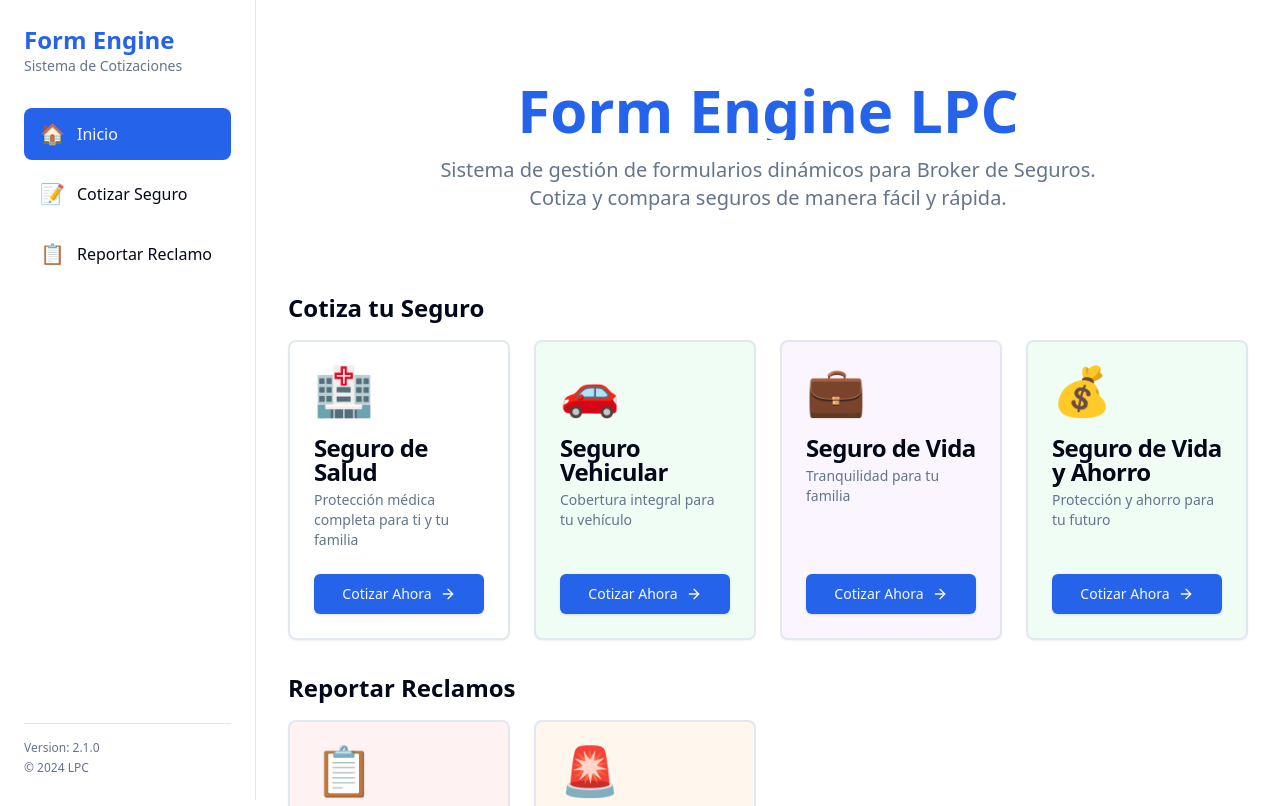
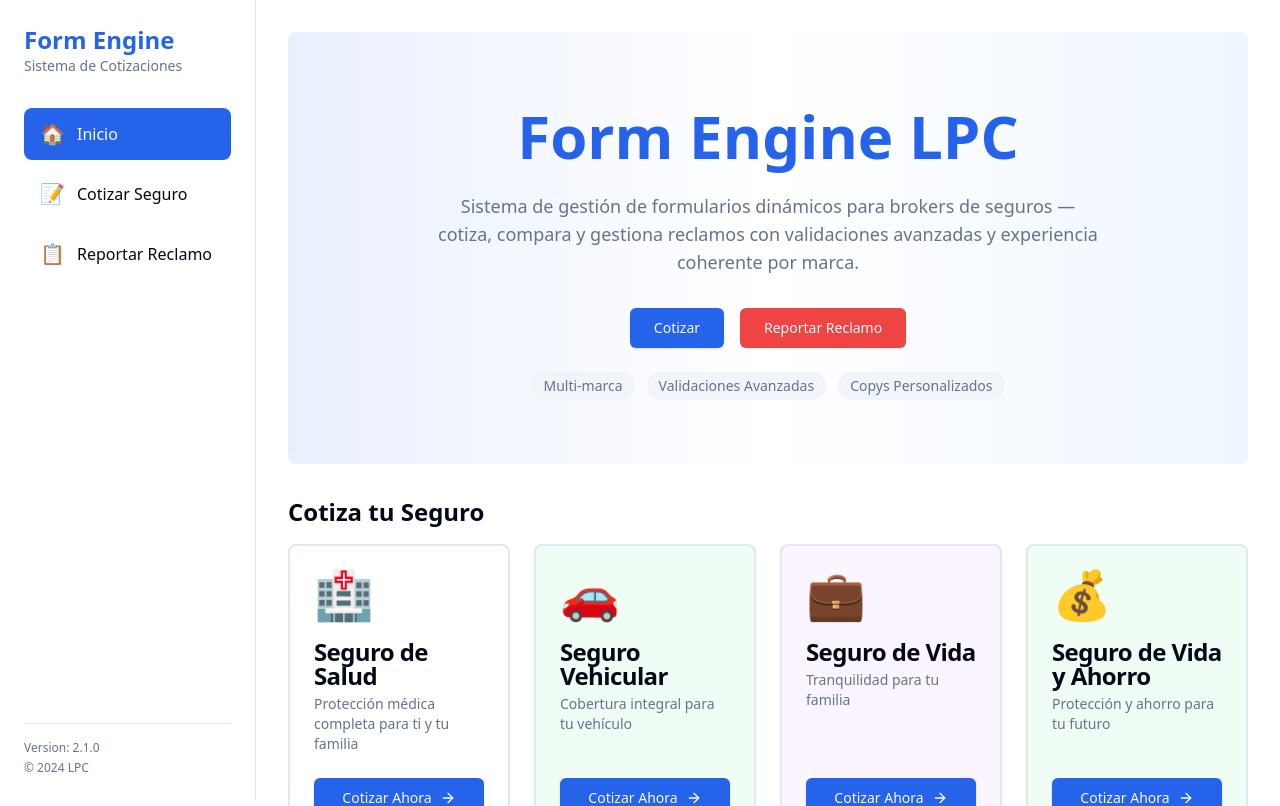
Before and after one commit to jonathanludena/formEngine_lpc, a React (Vite) app: page / in a window 1280 px wide. Shown: the top 806 px of the page. Built offline with nearby package versions, Linux system fonts and the light colour scheme.

Commit message:
feat: implement Sidebar component for navigation and enhance HomePage layout

```diff
--- a/src/App.tsx
+++ b/src/App.tsx
@@ -1,58 +1,24 @@
-import { Routes, Route, Link, useLocation } from 'react-router-dom';
+import Sidebar from '@/components/layout/Sidebar';
 import { Menu } from 'lucide-react';
+import { Route, Routes } from 'react-router-dom';
 import { Button } from './components/ui/button';
 import { Sheet, SheetContent, SheetTrigger } from './components/ui/sheet';
+import { ClaimPage } from './pages/ClaimPage';
 import { HomePage } from './pages/HomePage';
 import { UnifiedQuotePage } from './pages/UnifiedQuotePage';
-import { ClaimPage } from './pages/ClaimPage';
 
 const App = () => {
-  const location = useLocation();
-
   const navItems = [
     { path: '/', label: 'Inicio', icon: '🏠' },
     { path: '/cotizar', label: 'Cotizar Seguro', icon: '📝' },
     { path: '/reclamos', label: 'Reportar Reclamo', icon: '📋' },
   ];
 
-  const Sidebar = () => (
-    <div className="w-64 bg-card border-r min-h-screen p-6 relative">
-      <div className="mb-8">
-        <h1 className="text-2xl font-bold text-primary">Form Engine</h1>
-        <p className="text-sm text-muted-foreground">Sistema de Cotizaciones</p>
-      </div>
-
-      <nav className="space-y-2">
-        {navItems.map((item) => (
-          <Link
-            key={item.path}
-            to={item.path}
-            className={`flex items-center gap-3 px-4 py-3 rounded-lg transition-colors ${
-              location.pathname === item.path
-                ? 'bg-primary text-primary-foreground'
-                : 'hover:bg-accent'
-            }`}
-          >
-            <span className="text-xl">{item.icon}</span>
-            <span>{item.label}</span>
-          </Link>
-        ))}
-      </nav>
-
-      <div className="absolute bottom-6 left-6 right-6 pt-4 border-t">
-        <div className="text-xs text-muted-foreground space-y-1">
-          <p>Version: 2.1.0</p>
-          <p>© 2024 LPC</p>
-        </div>
-      </div>
-    </div>
-  );
-
   return (
     <div className="flex min-h-screen">
       {/* Desktop Sidebar */}
       <div className="hidden md:block fixed left-0 top-0 bottom-0 w-64 z-20">
-        <Sidebar />
+        <Sidebar navItems={navItems} />
       </div>
 
       {/* Mobile Menu */}
@@ -64,7 +30,7 @@ const App = () => {
             </Button>
           </SheetTrigger>
           <SheetContent side="left" className="p-0 w-64">
-            <Sidebar />
+            <Sidebar navItems={navItems} />
           </SheetContent>
         </Sheet>
       </div>
--- /dev/null
+++ b/src/components/layout/Sidebar.tsx
@@ -0,0 +1,50 @@
+import React from 'react';
+import { Link, useLocation } from 'react-router-dom';
+
+type NavItem = {
+  path: string;
+  label: string;
+  icon: string;
+};
+
+type Props = {
+  navItems: NavItem[];
+  version?: string;
+};
+
+const Sidebar: React.FC<Props> = ({ navItems, version = '2.1.0' }) => {
+  const location = useLocation();
+
+  return (
+    <div className="w-64 bg-card border-r min-h-screen p-6 relative">
+      <div className="mb-8">
+        <h1 className="text-2xl font-bold text-primary">Form Engine</h1>
+        <p className="text-sm text-muted-foreground">Sistema de Cotizaciones</p>
+      </div>
+
+      <nav className="space-y-2">
+        {navItems.map((item) => (
+          <Link
+            key={item.path}
+            to={item.path}
+            className={`flex items-center gap-3 px-4 py-3 rounded-lg transition-colors ${
+              location.pathname === item.path ? 'bg-primary text-primary-foreground' : 'hover:bg-accent'
+            }`}
+          >
+            <span className="text-xl">{item.icon}</span>
+            <span>{item.label}</span>
+          </Link>
+        ))}
+      </nav>
+
+      <div className="absolute bottom-6 left-6 right-6 pt-4 border-t">
+        <div className="text-xs text-muted-foreground space-y-1">
+          <p>Version: {version}</p>
+          <p>© 2024 LPC</p>
+        </div>
+      </div>
+    </div>
+  );
+};
+
+export default Sidebar;
--- a/src/pages/HomePage.tsx
+++ b/src/pages/HomePage.tsx
@@ -10,14 +10,31 @@ export const HomePage = () => {
   return (
     <div className="max-w-6xl mx-auto space-y-8">
       {/* Hero Section */}
-      <div className="text-center space-y-4 py-12">
-        <h1 className="text-4xl md:text-6xl font-bold bg-gradient-to-r from-primary to-blue-600 bg-clip-text text-transparent">
-          Form Engine LPC
-        </h1>
-        <p className="text-xl text-muted-foreground max-w-2xl mx-auto">
-          Sistema de gestión de formularios dinámicos para Broker de Seguros. Cotiza y compara
-          seguros de manera fácil y rápida.
-        </p>
+      <div className="relative overflow-hidden rounded-lg py-16 px-6 sm:px-12 bg-gradient-to-r from-primary/10 via-white to-blue-50 dark:from-primary-900 dark:via-slate-900 dark:to-blue-950">
+        <div className="max-w-3xl mx-auto text-center">
+          <h1 className="text-4xl py-2.5 md:text-6xl font-extrabold leading-tight bg-clip-text text-transparent bg-gradient-to-r from-primary to-blue-600">
+            Form Engine LPC
+          </h1>
+          <p className="mt-4 text-lg text-muted-foreground max-w-2xl mx-auto">
+            Sistema de gestión de formularios dinámicos para brokers de seguros — cotiza, compara y
+            gestiona reclamos con validaciones avanzadas y experiencia coherente por marca.
+          </p>
+
+          <div className="mt-8 flex justify-center gap-4">
+            <Link to={'/cotizar'} state={{ prod: 'health' }}>
+              <Button className="px-6 py-3">Cotizar</Button>
+            </Link>
+            <Link to={'/reclamos'} state={{ prod: 'health' }}>
+              <Button variant="destructive" className="px-6 py-3">Reportar Reclamo</Button>
+            </Link>
+          </div>
+
+          <div className="mt-6 flex justify-center gap-3 text-sm text-muted-foreground">
+            <span className="px-3 py-1 bg-muted rounded-full">Multi-marca</span>
+            <span className="px-3 py-1 bg-muted rounded-full">Validaciones Avanzadas</span>
+            <span className="px-3 py-1 bg-muted rounded-full">Copys Personalizados</span>
+          </div>
+        </div>
       </div>
 
       {/* Features Grid - Cotizaciones */}
```
